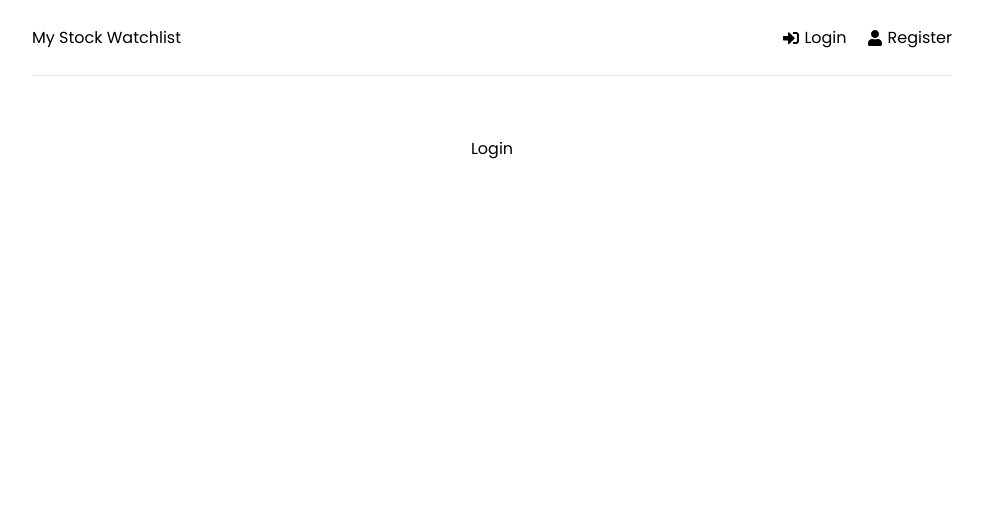
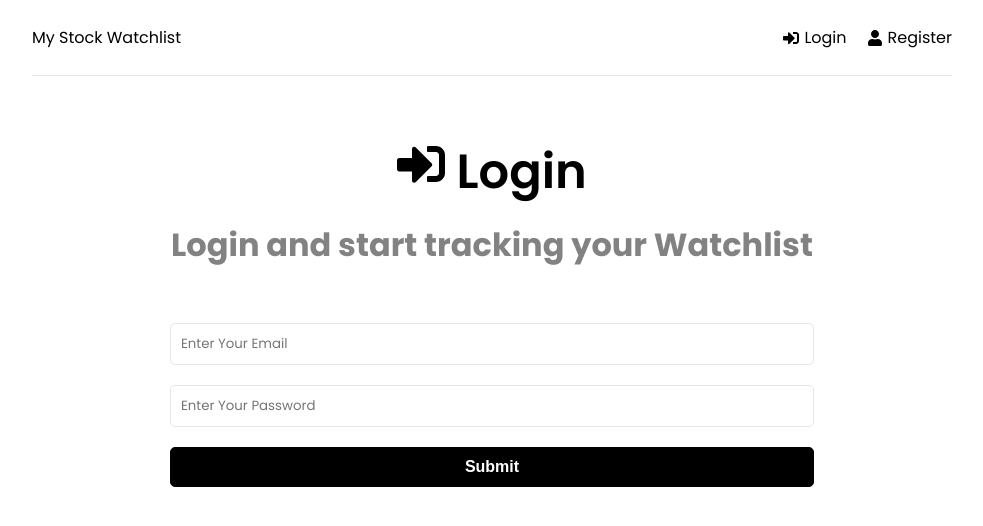
Before and after one commit to j-corp-25/my_stock_watchlist, a React (Create React App) app in the folder frontend/: page /login in a window 1280 px wide. Shown: the top 526 px of the page, without its empty margins (148-1131 px from the left). Built offline with nearby package versions, Linux system fonts and the light colour scheme.

Commit message:
create account

```diff
--- a/frontend/src/pages/Login.jsx
+++ b/frontend/src/pages/Login.jsx
@@ -1,9 +1,63 @@
-import React from 'react'
+import React from "react";
+import { useState } from "react";
+import { FaSignInAlt } from "react-icons/fa";
 
 function Login() {
+  const [formData, setFormData] = useState({
+    email: "",
+    password: "",
+  });
+  const { email, password } = formData;
+
+  const onChange = (e) => {
+    setFormData((prevState) => ({
+      ...prevState,
+      [e.target.name]: e.target.value,
+    }));
+  };
+  const onSubmit = () => {};
   return (
-    <div>Login</div>
-  )
+    <>
+      <section className="heading">
+        <h1>
+          <FaSignInAlt /> Login
+        </h1>
+        <p> Login and start tracking your Watchlist</p>
+      </section>
+
+      <section className="form">
+        <form onSubmit={onSubmit}>
+          <div className="form-group">
+            <input
+              type="email"
+              className="form-control"
+              id="email"
+              name="email"
+              value={email}
+              placeholder="Enter Your Email"
+              onChange={onChange}
+            />
+          </div>
+          <div className="form-group">
+            <input
+              type="password"
+              className="form-control"
+              id="password"
+              name="password"
+              value={password}
+              placeholder="Enter Your Password"
+              onChange={onChange}
+            />
+          </div>
+          <div className="form-group">
+            <button type="submit" className="btn btn-block">
+              Submit
+            </button>
+          </div>
+        </form>
+      </section>
+    </>
+  );
 }
 
-export default Login
+export default Login;
--- a/frontend/src/pages/Register.jsx
+++ b/frontend/src/pages/Register.jsx
@@ -1,5 +1,5 @@
 import React from "react";
-import { useState, useEffect } from "react";
+import { useState } from "react";
 import { FaUser } from "react-icons/fa";
 
 function Register() {
```
